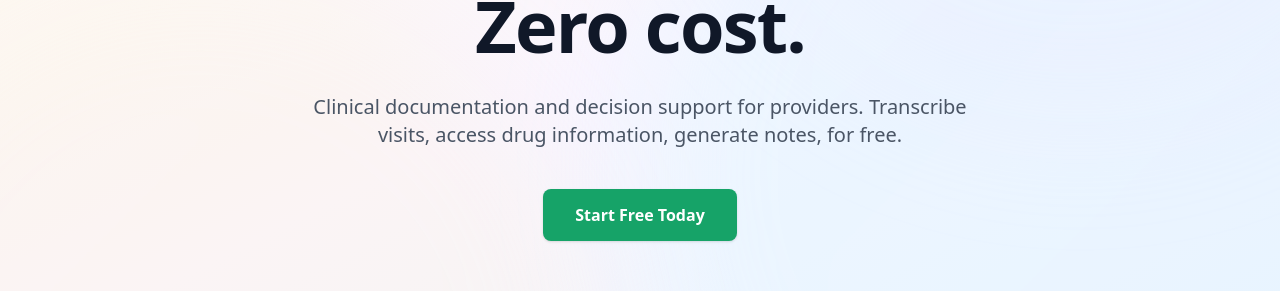
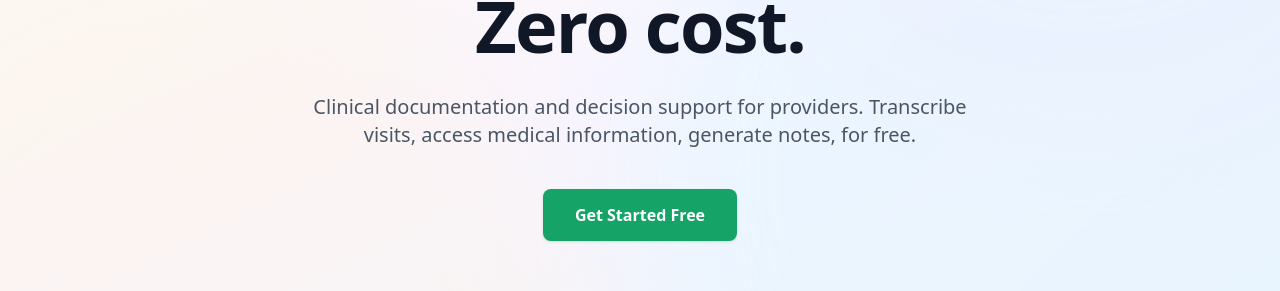
Before and after one commit to Kasa-Labs/kasa_marketing, a Next.js app: page / in a window 1280 px wide. Shown: the part 392-683 px from the top of the page. Built offline with nearby package versions, Linux system fonts and the light colour scheme.

Commit message:
[edit] edited hero

```diff
--- a/app/components/Hero.tsx
+++ b/app/components/Hero.tsx
@@ -37,7 +37,7 @@ export function Hero() {
         {/* Subheadline */}
         <p className="mx-auto mt-8 max-w-2xl text-center text-lg text-gray-600 sm:text-xl">
           Clinical documentation and decision support for providers. Transcribe
-          visits, access drug information, generate notes, for free.
+          visits, access medical information, generate notes, for free.
         </p>
 
         {/* CTA Buttons */}
@@ -46,7 +46,7 @@ export function Hero() {
             href="https://app.kasamd.com/signup"
             className="w-full rounded-lg bg-button px-8 py-3.5 text-center text-base font-semibold text-white shadow-sm transition-colors hover:bg-button-hover sm:w-auto"
           >
-            Start Free Today
+            Get Started Free
           </Link>
         </div>
       </div>
```
